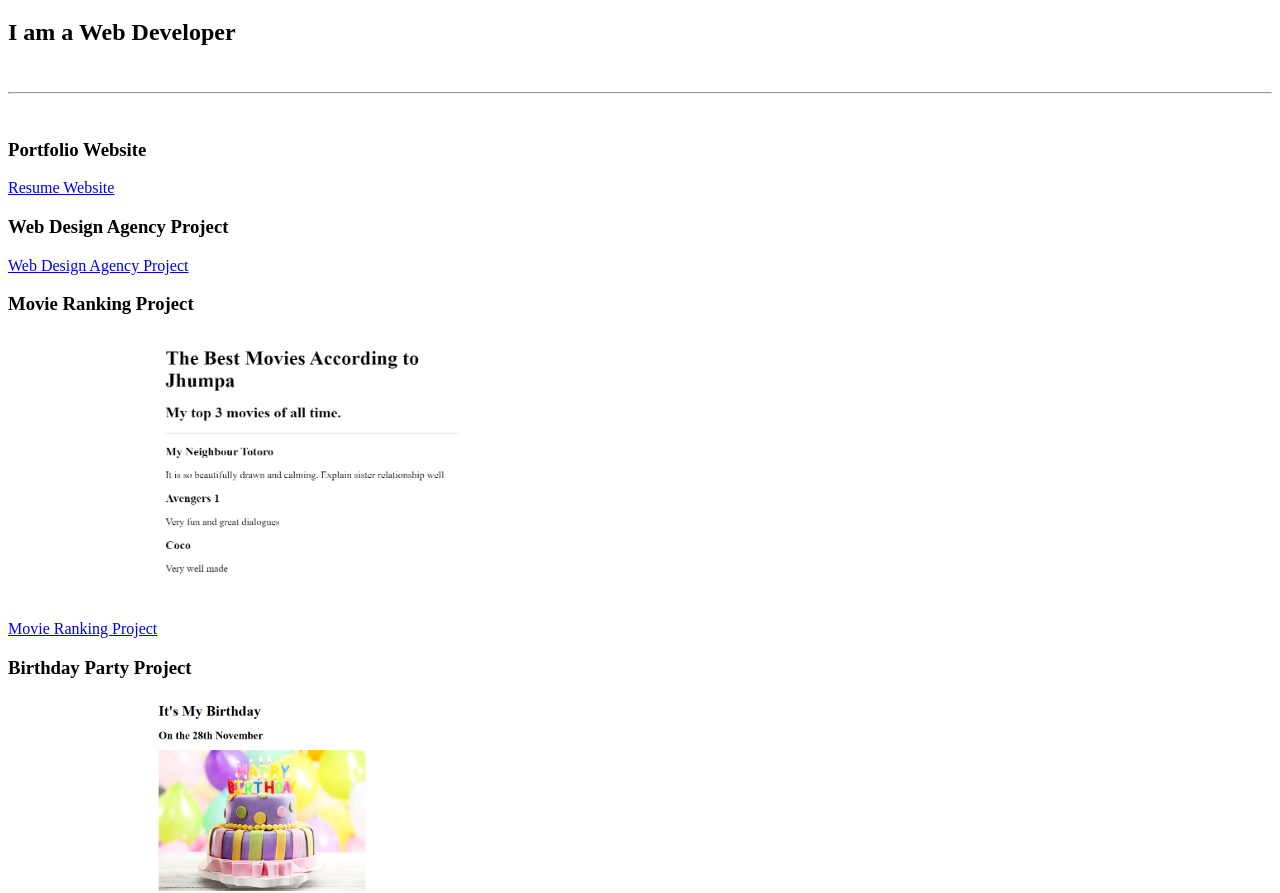
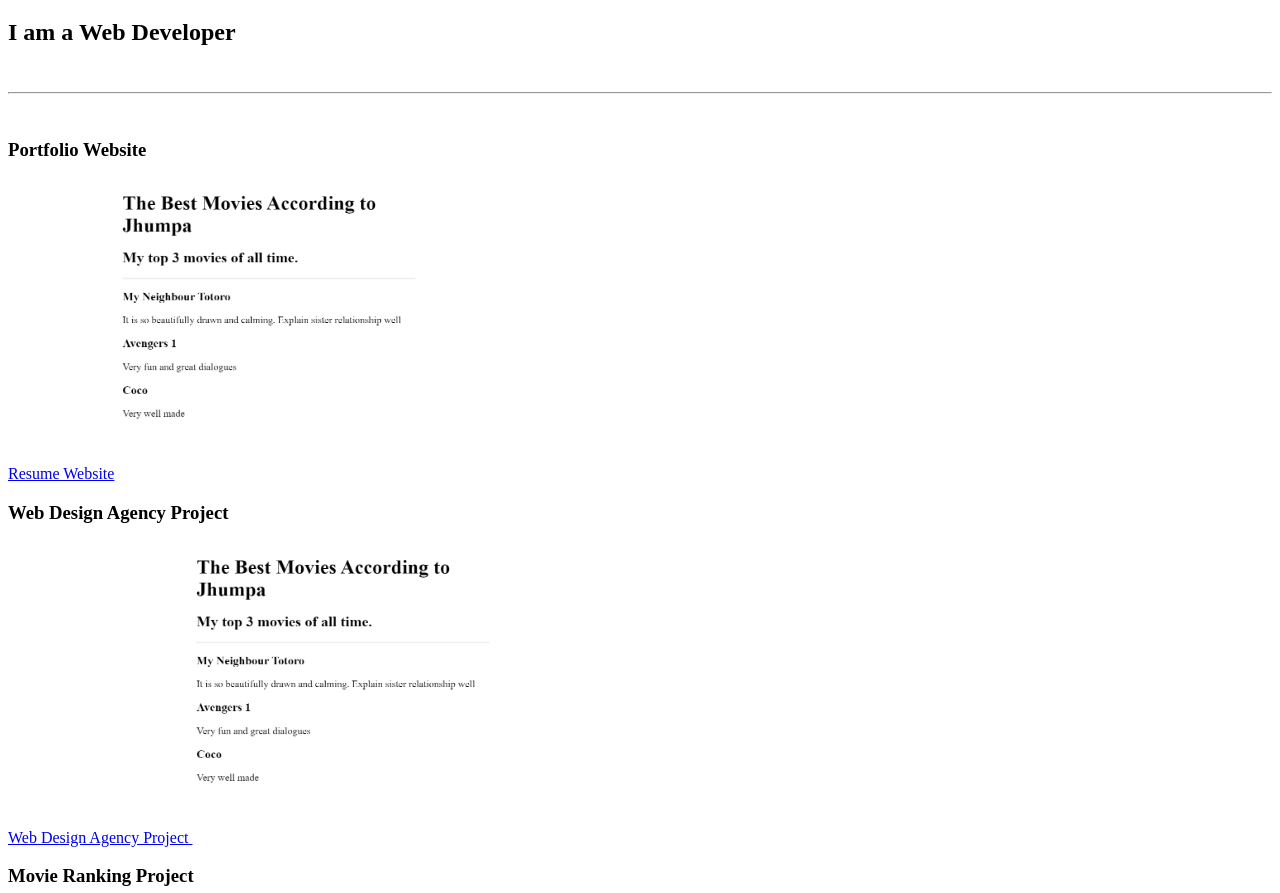
Before and after one commit to jhumpa05banerjee/webdev, a plain HTML site: page index.html in a window 1280 px wide. Shown: the part 61-954 px from the top of the page. Drawn offline with Linux system fonts and the light colour scheme.

Commit message:
Update index.html

```diff
--- a/index.html
+++ b/index.html
@@ -13,9 +13,11 @@
 <br>
 <h3>Portfolio Website</h3>
 <a href="./resume.html">Resume Website</a>
+<img src="./assets/images/movie-ranking-mine.png" height=300 width=300 alt="Movie project">
 <br>
 <h3>Web Design Agency Project</h3>
 <a href="./web-design-agency.html">Web Design Agency Project </a>
+<img src="./assets/images/movie-ranking-mine.png" height=300 width=300 alt="Movie project">
 <br>
 <h3>Movie Ranking Project</h3>
 <a href="./public/movie-ranking.html">Movie Ranking Project</a>
```
